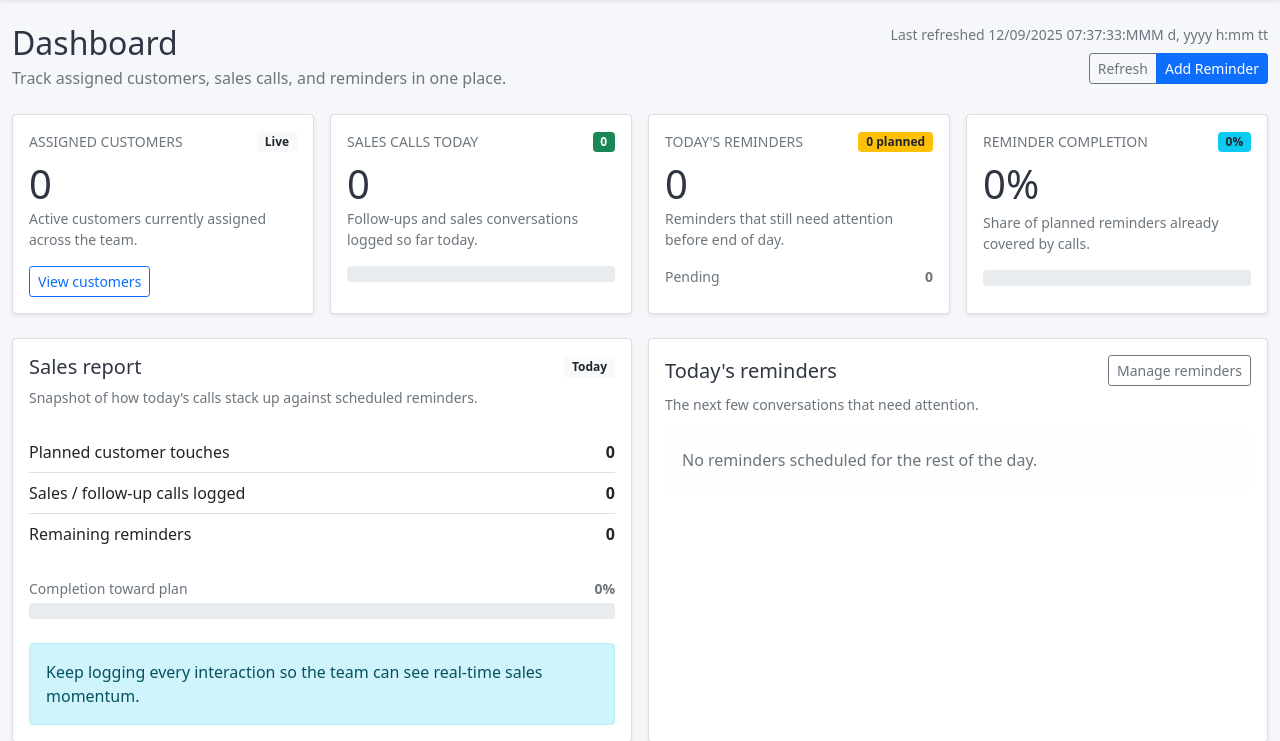
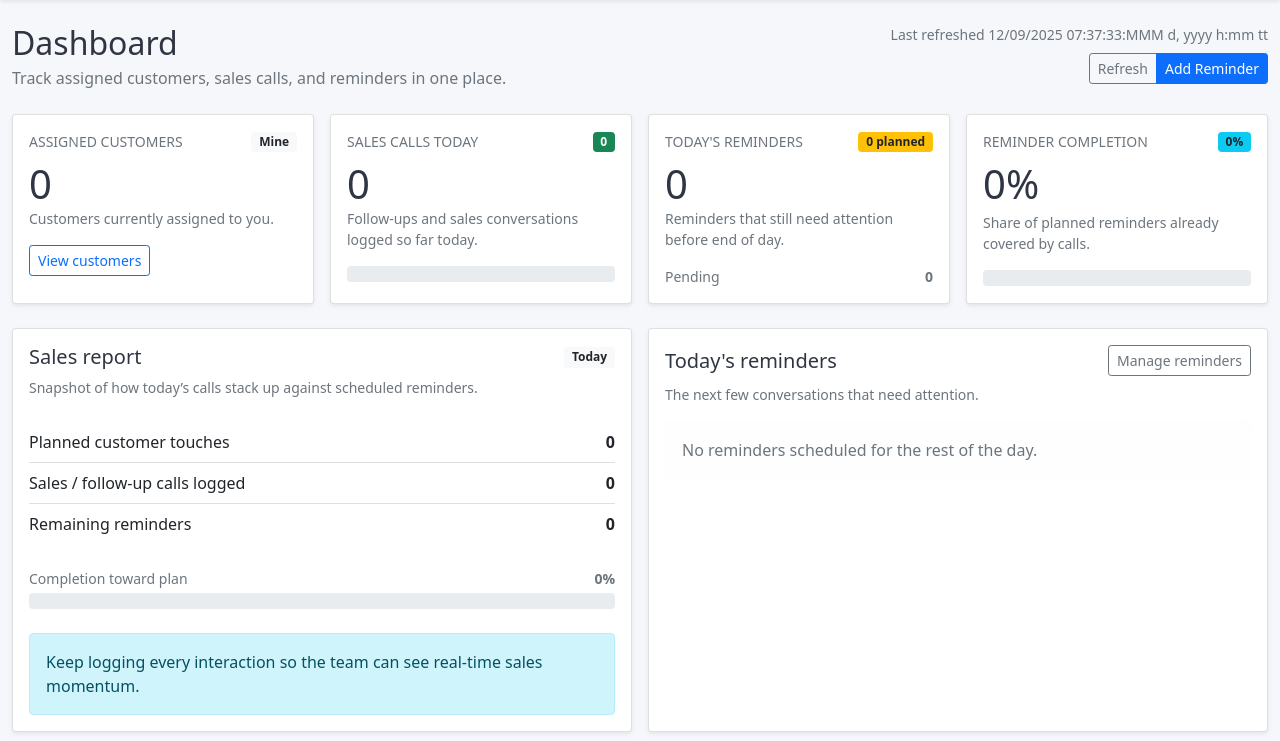
Before and after one commit to Rajeshpandey9807/InsuraceCRM_Dapper, an ASP.NET Core app: template InsuraceCRM_Dapper/InsuraceCRM_Dapper/Views/Home/Index.cshtml in a window 1280 px wide. Shown: the part 64-805 px from the top of the page. Run offline with ASP.NET Core 8, Linux system fonts and the light colour scheme; the template is opened without the code that fills it, so the values that code supplies are empty; the project's own start-up code is not run, and a stand-in starts its controllers and pages; some libraries are stand-ins or nearby versions.

Commit message:
Add total customer count to dashboard
Co-authored-by: thgvr57mss <thgvr57mss@privaterelay.appleid.com>

```diff
--- a/InsuraceCRM_Dapper/InsuraceCRM_Dapper/Interfaces/Repositories/IDashboardRepository.cs
+++ b/InsuraceCRM_Dapper/InsuraceCRM_Dapper/Interfaces/Repositories/IDashboardRepository.cs
@@ -7,4 +7,5 @@ public interface IDashboardRepository
     Task<IEnumerable<Reminder>> GetTodaysRemindersAsync(int? employeeId);
     Task<int> GetTodaysCallCountAsync(int? employeeId);
     Task<int> GetAssignedCustomerCountAsync(int? employeeId);
+    Task<int> GetTotalCustomerCountAsync();
 }
--- a/InsuraceCRM_Dapper/InsuraceCRM_Dapper/ViewModels/DashboardViewModel.cs
+++ b/InsuraceCRM_Dapper/InsuraceCRM_Dapper/ViewModels/DashboardViewModel.cs
@@ -5,5 +5,6 @@ public class DashboardViewModel
     public int TodaysReminderCount { get; set; }
     public int TodaysCallCount { get; set; }
     public int AssignedCustomerCount { get; set; }
+    public int TotalCustomerCount { get; set; }
     public IReadOnlyCollection<ReminderViewModel> TodaysReminders { get; set; } = Array.Empty<ReminderViewModel>();
 }
--- a/InsuraceCRM_Dapper/InsuraceCRM_Dapper/Views/Home/Index.cshtml
+++ b/InsuraceCRM_Dapper/InsuraceCRM_Dapper/Views/Home/Index.cshtml
@@ -11,13 +11,21 @@
         .Take(5)
         .ToList() ?? new List<ReminderViewModel>();
 
-    var assignedCustomers = Model?.AssignedCustomerCount ?? 0;
+var totalCustomers = Model?.TotalCustomerCount ?? 0;
+var assignedCustomers = Model?.AssignedCustomerCount ?? 0;
     var todaysCalls = Model?.TodaysCallCount ?? 0;
     var todaysReminders = Model?.TodaysReminderCount ?? reminders.Count;
     var completionRate = todaysReminders == 0
         ? 0
         : (int)Math.Round(Math.Min(100, (double)todaysCalls / todaysReminders * 100));
     var pendingReminders = Math.Max(0, todaysReminders - todaysCalls);
+var isManagerOrAdmin = User.IsInRole("Admin") || User.IsInRole("Manager");
+var customerMetricValue = isManagerOrAdmin ? totalCustomers : assignedCustomers;
+var customerMetricLabel = isManagerOrAdmin ? "Total customers" : "Assigned customers";
+var customerMetricDescription = isManagerOrAdmin
+    ? "All customers currently in the system."
+    : "Customers currently assigned to you.";
+var customerMetricBadge = isManagerOrAdmin ? "Team" : "Mine";
 }
 
 <div class="d-flex flex-wrap justify-content-between align-items-start gap-3 mb-4">
@@ -39,11 +47,11 @@
         <div class="card shadow-sm h-100">
             <div class="card-body">
                 <div class="d-flex justify-content-between align-items-center mb-2">
-                    <span class="text-uppercase text-muted small">Assigned customers</span>
-                    <span class="badge bg-light text-dark">Live</span>
+                    <span class="text-uppercase text-muted small">@customerMetricLabel</span>
+                    <span class="badge bg-light text-dark">@customerMetricBadge</span>
                 </div>
-                <h3 class="display-6 fw-semibold mb-0">@assignedCustomers</h3>
-                <p class="text-muted small mb-3">Active customers currently assigned across the team.</p>
+                <h3 class="display-6 fw-semibold mb-0">@customerMetricValue</h3>
+                <p class="text-muted small mb-3">@customerMetricDescription</p>
                 <a asp-controller="Customer" asp-action="Index" class="btn btn-sm btn-outline-primary">View customers</a>
             </div>
         </div>
```
Also changed, not shown: InsuraceCRM_Dapper/InsuraceCRM_Dapper/Repositories/DashboardRepository.cs (+7 -0 lines), InsuraceCRM_Dapper/InsuraceCRM_Dapper/Services/DashboardService.cs (+13 -7 lines).
